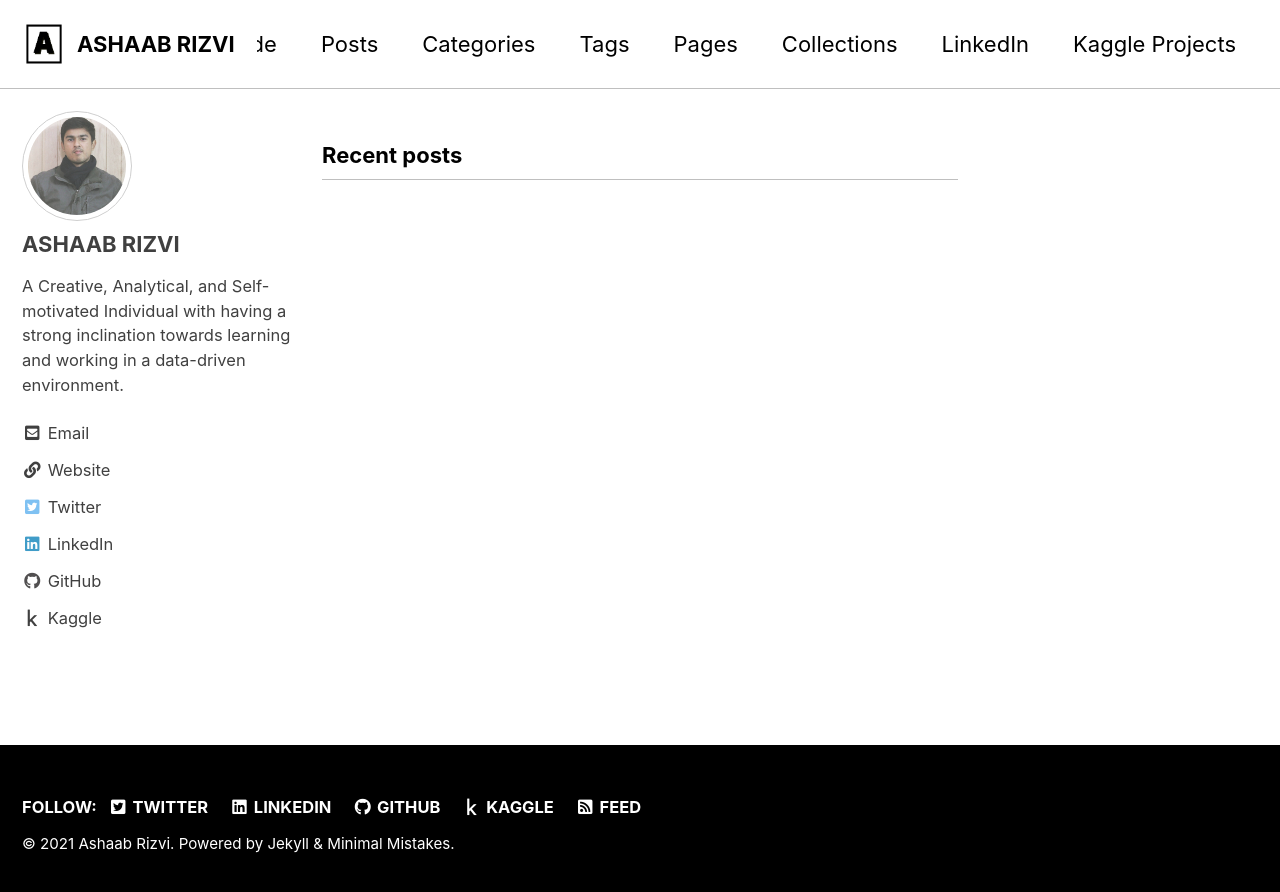
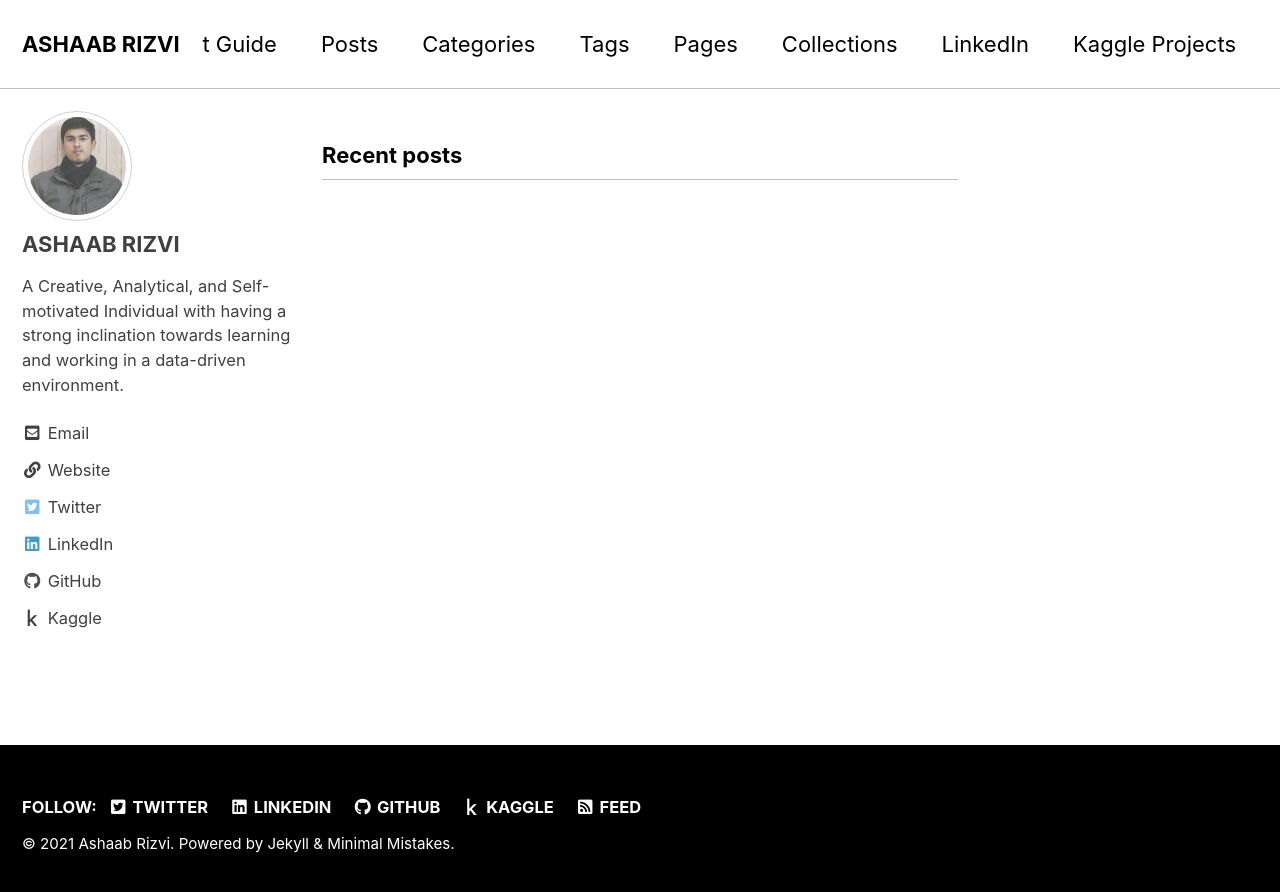
Before and after one commit to samjammy/ashaabrizvi.github.io, a Jekyll site: the page built from index.html, in a window 1280 px wide. Shown: the top 892 px of the page. Built offline with Jekyll 4.4.1, drawn with Linux system fonts in a browser that asks for light colours; cached includes are drawn as plain includes; the list of posts is cut into pages by our own code.

Commit message:
Update _config.yml

```diff
--- a/_config.yml
+++ b/_config.yml
@@ -25,7 +25,7 @@ url                      : "https://ashaabrizvi.github.io" # the base hostname &
 baseurl                  : # the subpath of your site, e.g. "/blog"
 repository               : # GitHub username/repo-name e.g. "mmistakes/minimal-mistakes"
 teaser                   : # path of fallback teaser image, e.g. "/assets/images/500x300.png"
-logo                     :  "/assets/images/AR.jpg" # path of logo image to display in the masthead, e.g. "/assets/images/88x88.png"
+logo                     :  #"/assets/images/AR.jpg" # path of logo image to display in the masthead, e.g. "/assets/images/88x88.png"
 masthead_title           : # overrides the website title displayed in the masthead, use " " for no title
 # breadcrumbs            : false # true, false (default)
 words_per_minute         : 200
```
